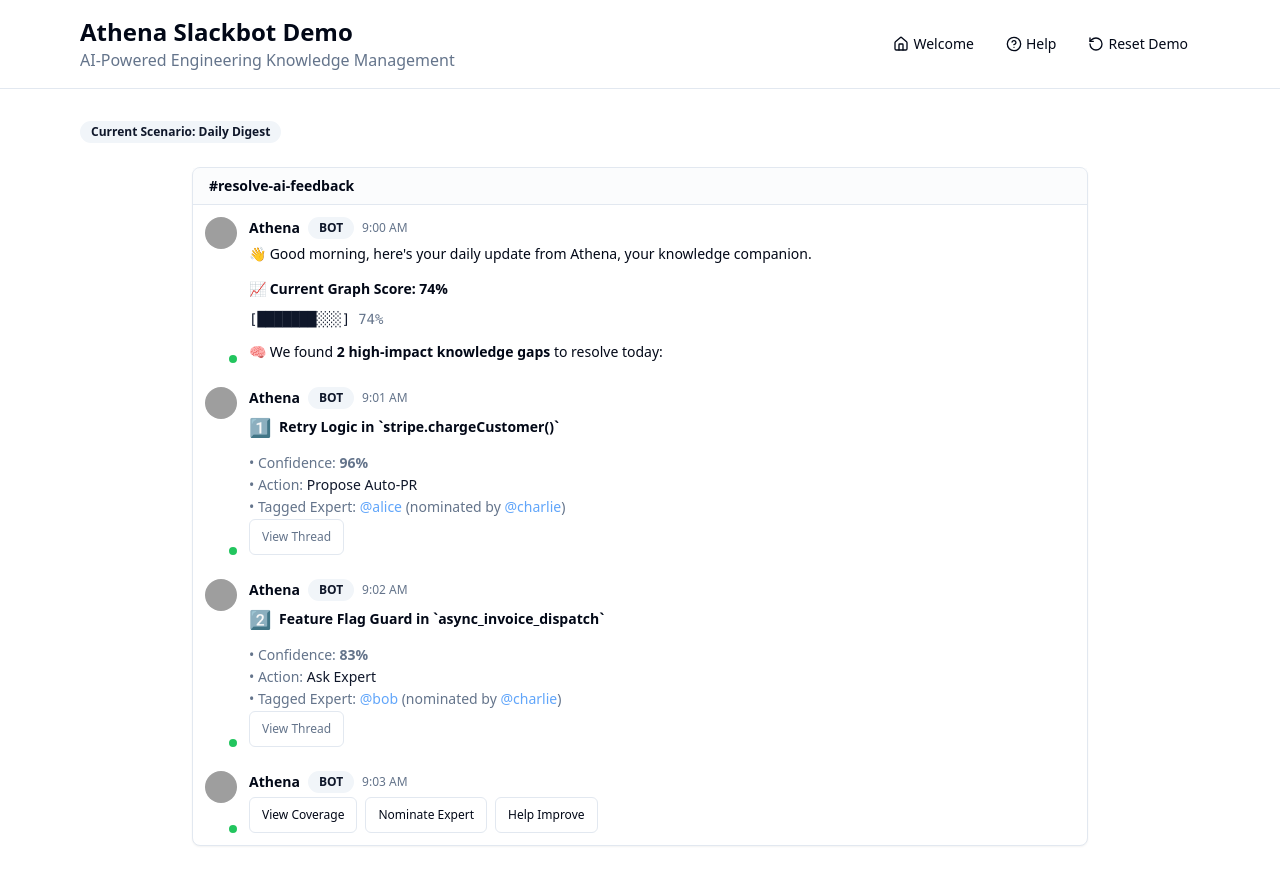
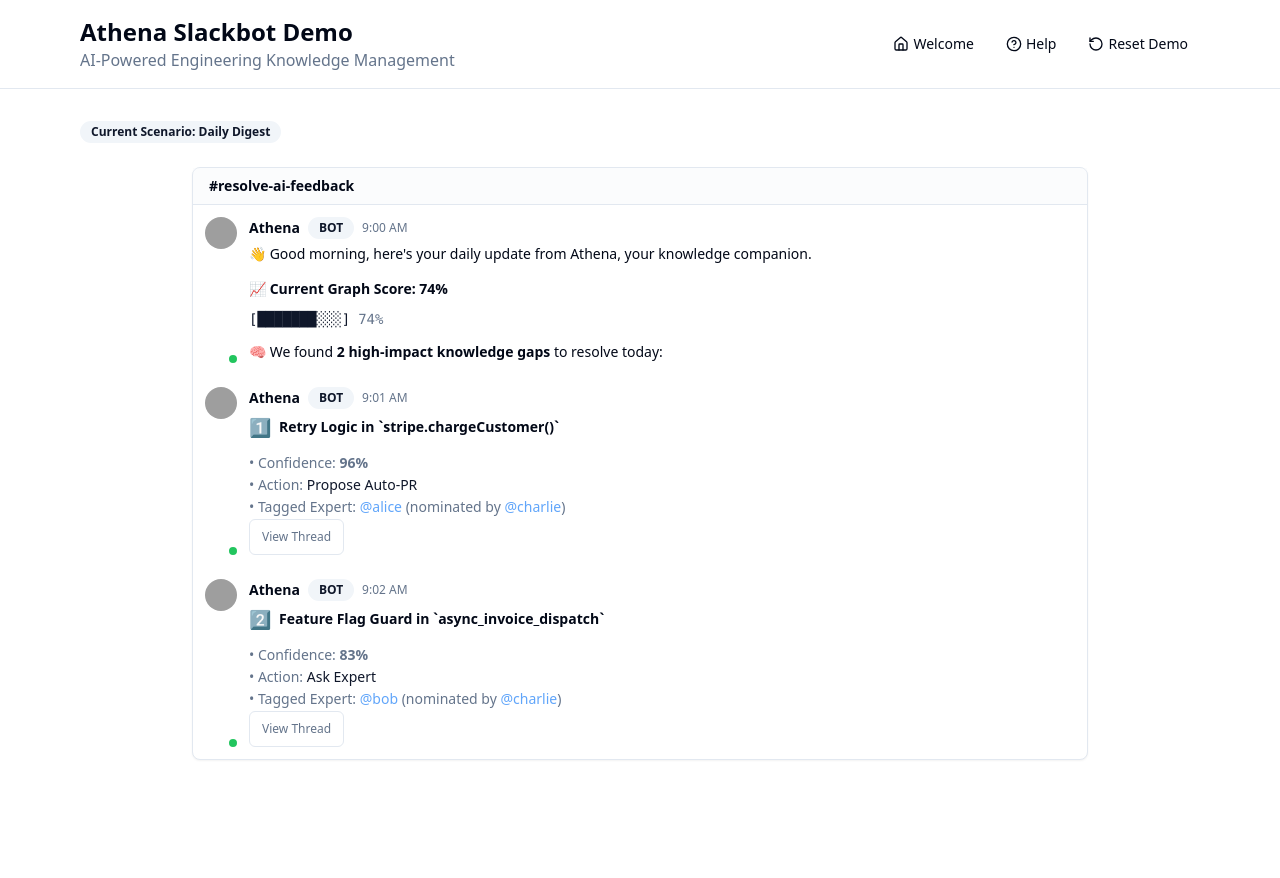
Before and after one commit to srinathsinha/athena-guide-bot, a React (Vite) app: page /demo in a window 1280 px wide. After the commit the page ends 800 px from the top, so only its background shows below. Built offline with nearby package versions, Linux system fonts and the light colour scheme; grey boxes are pictures that could not be loaded.

Commit message:
Remove utility buttons
Remove the "View Coverage", "Nominate Expert", and "Help Improve" buttons from the digest.

```diff
--- a/src/components/AthenaDashboard/AthenaDigest.tsx
+++ b/src/components/AthenaDashboard/AthenaDigest.tsx
@@ -72,25 +72,6 @@ export function AthenaDigest({ digest, onViewThread, approvedGaps }: AthenaDiges
           </SlackMessage>
         );
       })}
-
-      <SlackMessage
-        author={athenaBot}
-        timestamp="9:03 AM"
-      >
-        <div className="space-y-3">
-          <div className="flex gap-2 flex-wrap">
-            <Button variant="outline" size="sm" className="text-xs">
-              View Coverage
-            </Button>
-            <Button variant="outline" size="sm" className="text-xs">
-              Nominate Expert
-            </Button>
-            <Button variant="outline" size="sm" className="text-xs">
-              Help Improve
-            </Button>
-          </div>
-        </div>
-      </SlackMessage>
     </SlackThread>
   );
 }
```
